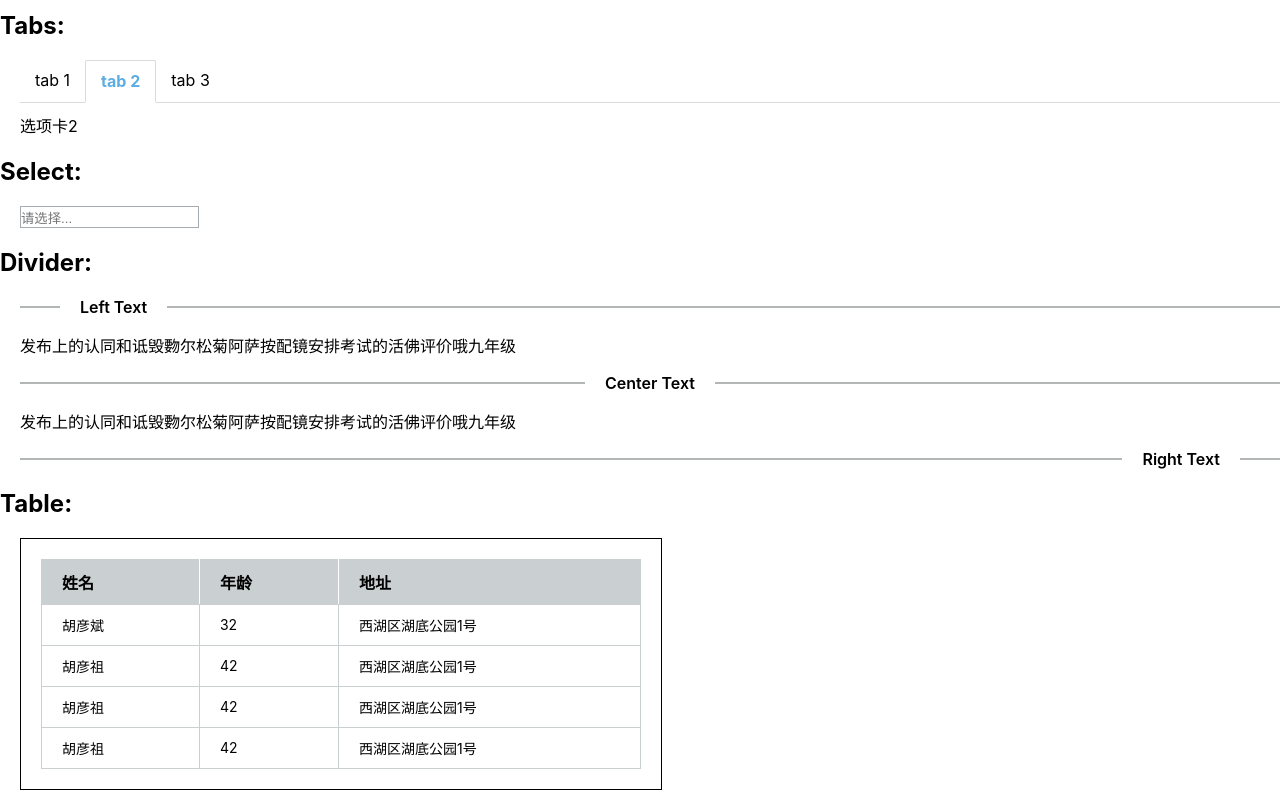
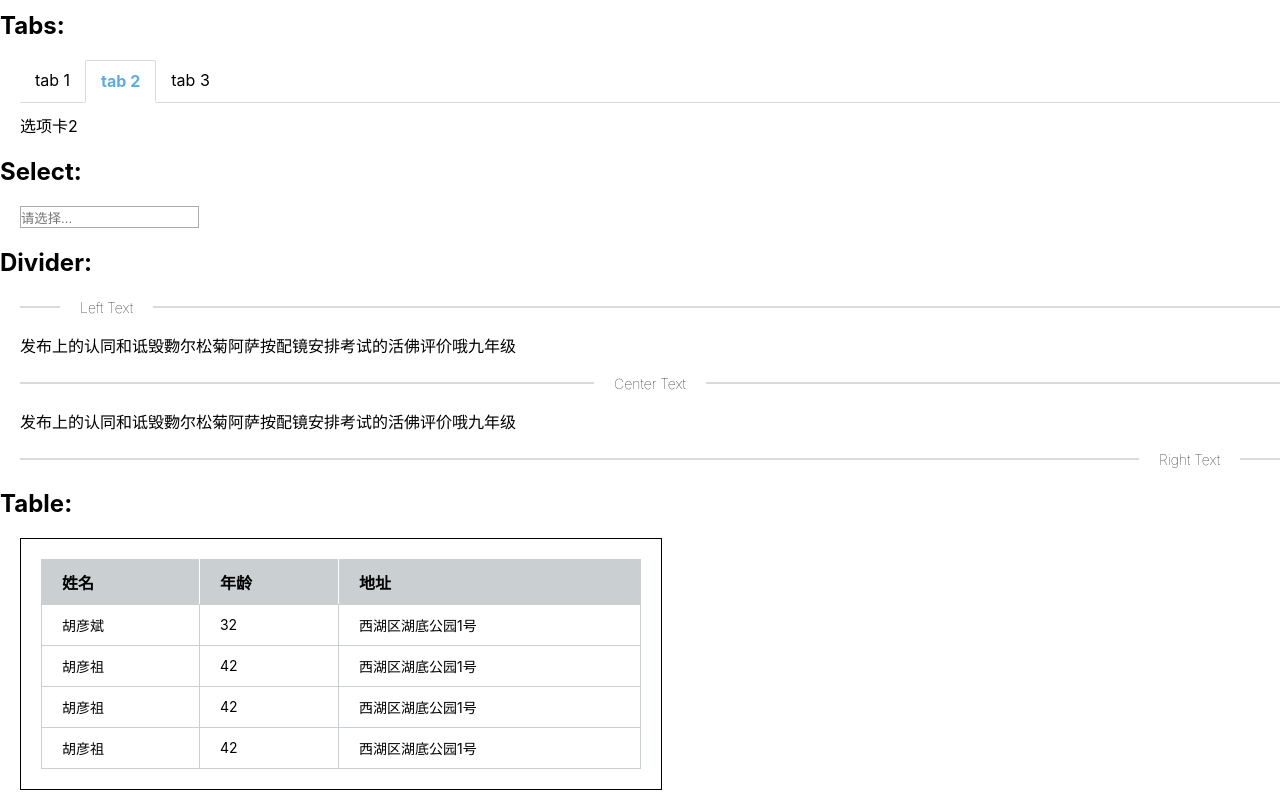
Before and after one commit to aiyo-w/aiyo-ui, a React (Create React App) app: page / in a window 1280 px wide. Shown: the part 2565-3365 px from the top of the page. Built offline with nearby package versions, Linux system fonts and the light colour scheme.

Commit message:
modify 显示问题

```diff
--- a/src/components/divider/aiyo-divider.css
+++ b/src/components/divider/aiyo-divider.css
@@ -1,5 +1,6 @@
 .aiyo-divider {
     position: relative;
+    z-index: -1;
 }
 
 .aiyo-divider .text {
@@ -9,6 +10,11 @@
 }
 
 .aiyo-divider .text span {
+    font-size: 14px;
+    font-weight: 100;
+}
+.aiyo-divider .text>*{
+    display: inline-block;
     background-color: white;
     padding: 0 20px;
 }
@@ -27,9 +33,9 @@
 }
 
 .aiyo-divider .line {
-    border-width: 1px;
-    border-style: solid;
-    border-color: #B3B6B7;
+    height: 1px;
+    background: #B3B6B7;
+    border: none;
     position: absolute;
     top: 50%;
     left: 0;
--- a/src/components/divider/aiyo-divider.tsx
+++ b/src/components/divider/aiyo-divider.tsx
@@ -10,7 +10,7 @@ export const AiyoDivider = (props: PropsWithChildren<Props>) => {
     return (
         <div className="aiyo-divider">
             <div className={`text ${props.orientation ? props.orientation : 'left'}`}>
-                <span>{props.children}</span>
+                {typeof props.children === 'string' ? <span>{props.children}</span> : props.children}
             </div>
             <div className="line"></div>
         </div>
```
